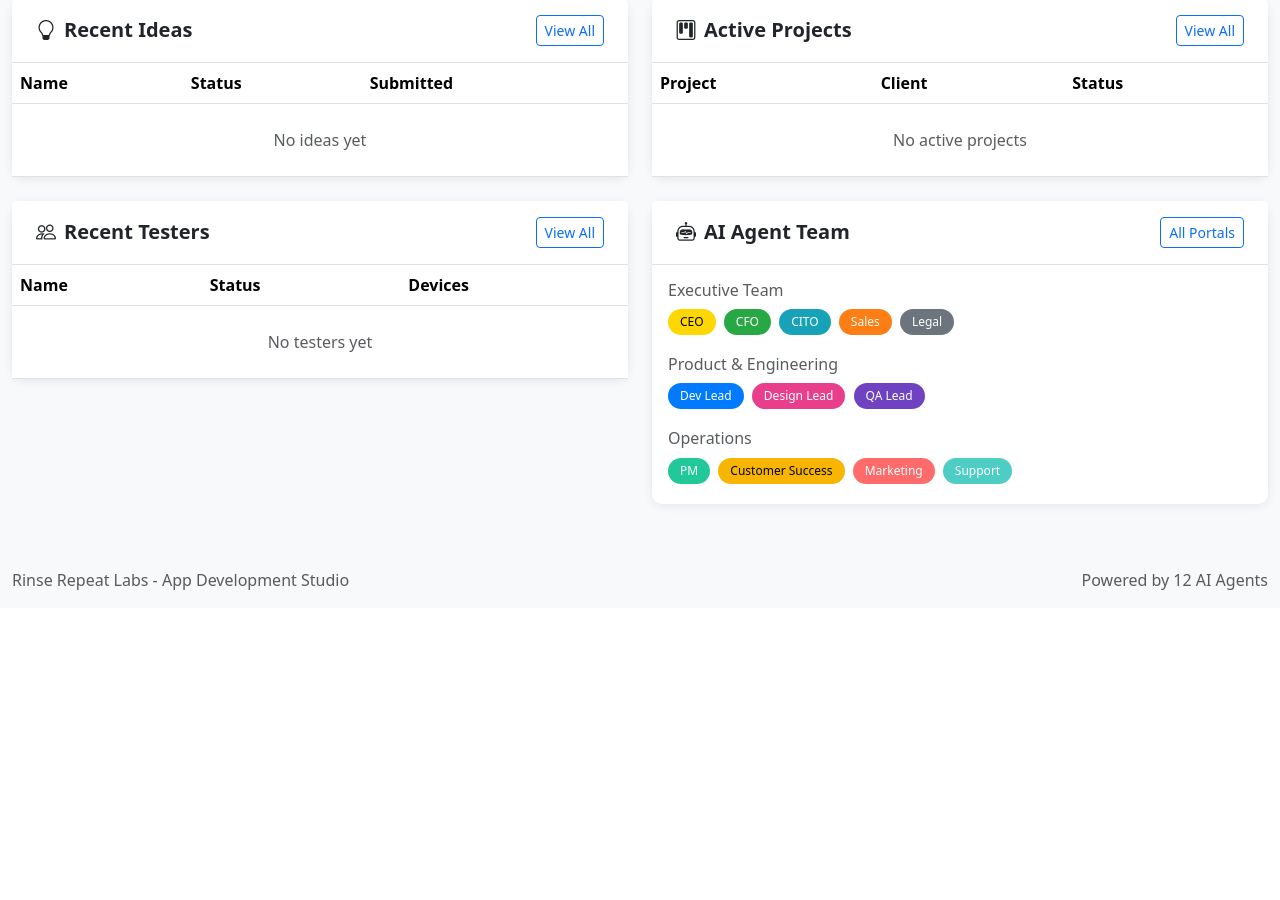
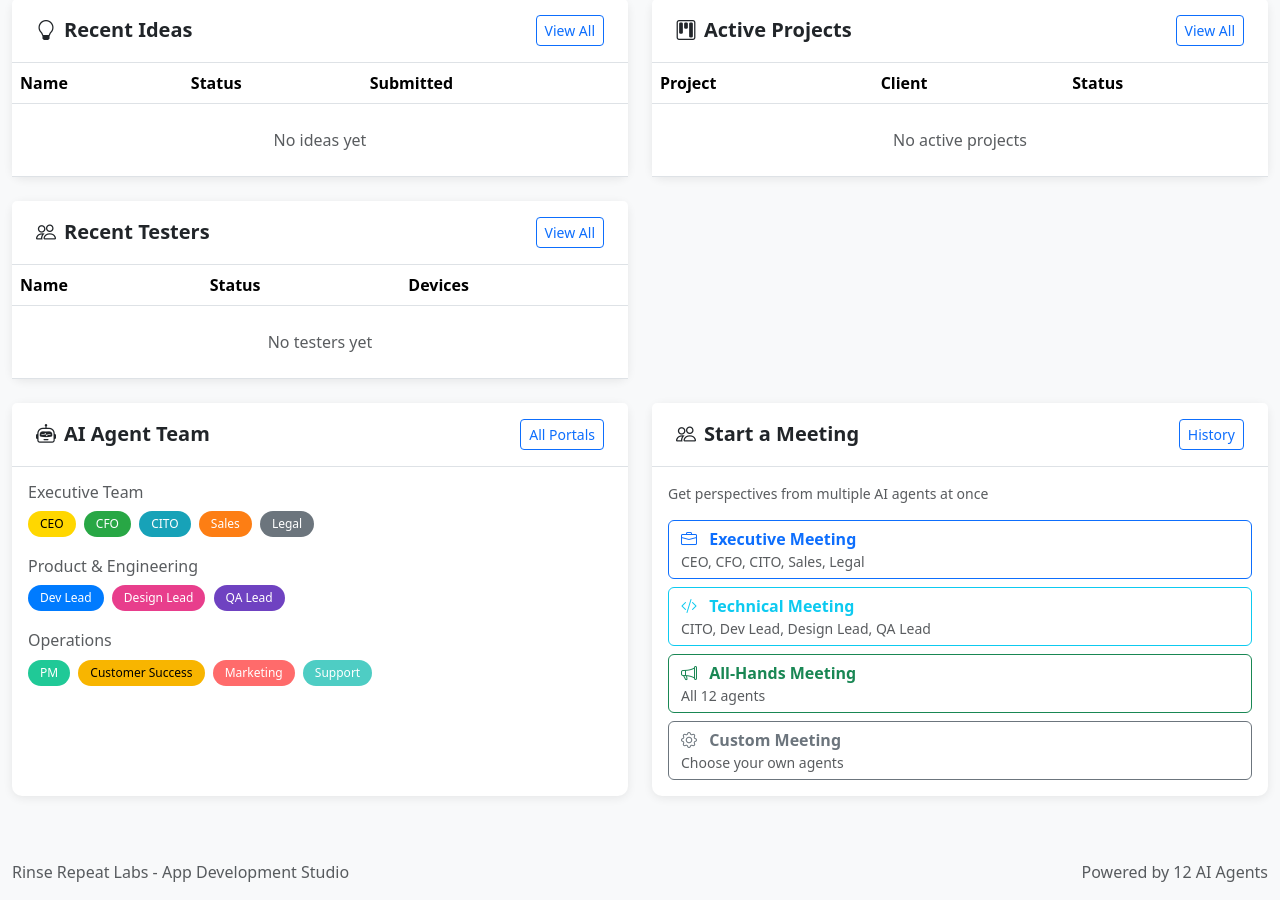
Before and after one commit to imcmurray/RRL, a Flask app: page / in a window 1280 px wide. Shown: the part 510-1410 px from the top of the page. Before the commit the page ends 1100 px from the top, so only its background shows below. Run offline with Flask 3, Linux system fonts and the light colour scheme; some libraries are stand-ins or nearby versions.

Commit message:
Add Start a Meeting section to dashboard
- Split bottom row: Agent Team on left, Start a Meeting on right
- Quick access buttons for Executive, Technical, All-Hands, and Custom meetings
- Links directly to group meeting creation with presets

```diff
--- a/webapp/templates/dashboard.html
+++ b/webapp/templates/dashboard.html
@@ -232,17 +232,18 @@
             </div>
         </div>
     </div>
+</div>
 
+<div class="row">
     <!-- Agent Team -->
     <div class="col-lg-6 mb-4">
-        <div class="card content-card">
+        <div class="card content-card h-100">
             <div class="card-header d-flex justify-content-between align-items-center">
                 <h5><i class="bi bi-robot me-2"></i>AI Agent Team</h5>
                 <a href="{{ url_for('agents_list') }}" class="btn btn-sm btn-outline-primary">All Portals</a>
             </div>
             <div class="card-body">
-                <div class="row">
-                    <div class="col-12 mb-3">
+                <div class="mb-3">
                     <h6 class="text-muted mb-2">Executive Team</h6>
                     <a href="{{ url_for('agent_portal', agent_id='ceo') }}" class="agent-badge agent-ceo me-1 mb-1 text-decoration-none">CEO</a>
                     <a href="{{ url_for('agent_portal', agent_id='cfo') }}" class="agent-badge agent-cfo me-1 mb-1 text-decoration-none">CFO</a>
@@ -250,13 +251,13 @@
                     <a href="{{ url_for('agent_portal', agent_id='sales') }}" class="agent-badge agent-sales me-1 mb-1 text-decoration-none">Sales</a>
                     <a href="{{ url_for('agent_portal', agent_id='legal') }}" class="agent-badge agent-legal me-1 mb-1 text-decoration-none">Legal</a>
                 </div>
-                    <div class="col-12 mb-3">
+                <div class="mb-3">
                     <h6 class="text-muted mb-2">Product & Engineering</h6>
                     <a href="{{ url_for('agent_portal', agent_id='dev_lead') }}" class="agent-badge agent-dev_lead me-1 mb-1 text-decoration-none">Dev Lead</a>
                     <a href="{{ url_for('agent_portal', agent_id='design_lead') }}" class="agent-badge agent-design_lead me-1 mb-1 text-decoration-none">Design Lead</a>
                     <a href="{{ url_for('agent_portal', agent_id='qa_lead') }}" class="agent-badge agent-qa_lead me-1 mb-1 text-decoration-none">QA Lead</a>
                 </div>
-                    <div class="col-12">
+                <div>
                     <h6 class="text-muted mb-2">Operations</h6>
                     <a href="{{ url_for('agent_portal', agent_id='pm') }}" class="agent-badge agent-pm me-1 mb-1 text-decoration-none">PM</a>
                     <a href="{{ url_for('agent_portal', agent_id='customer_success') }}" class="agent-badge agent-customer_success me-1 mb-1 text-decoration-none">Customer Success</a>
@@ -266,6 +267,41 @@
             </div>
         </div>
     </div>
+
+    <!-- Start a Meeting -->
+    <div class="col-lg-6 mb-4">
+        <div class="card content-card h-100">
+            <div class="card-header d-flex justify-content-between align-items-center">
+                <h5><i class="bi bi-people me-2"></i>Start a Meeting</h5>
+                <a href="{{ url_for('group_meetings_list') }}" class="btn btn-sm btn-outline-primary">History</a>
+            </div>
+            <div class="card-body">
+                <p class="text-muted small mb-3">Get perspectives from multiple AI agents at once</p>
+
+                <div class="d-grid gap-2">
+                    <a href="{{ url_for('group_meeting_new', preset='exec') }}" class="btn btn-outline-primary text-start">
+                        <i class="bi bi-briefcase me-2"></i>
+                        <strong>Executive Meeting</strong>
+                        <small class="d-block text-muted">CEO, CFO, CITO, Sales, Legal</small>
+                    </a>
+                    <a href="{{ url_for('group_meeting_new', preset='tech') }}" class="btn btn-outline-info text-start">
+                        <i class="bi bi-code-slash me-2"></i>
+                        <strong>Technical Meeting</strong>
+                        <small class="d-block text-muted">CITO, Dev Lead, Design Lead, QA Lead</small>
+                    </a>
+                    <a href="{{ url_for('group_meeting_new', preset='all_hands') }}" class="btn btn-outline-success text-start">
+                        <i class="bi bi-megaphone me-2"></i>
+                        <strong>All-Hands Meeting</strong>
+                        <small class="d-block text-muted">All 12 agents</small>
+                    </a>
+                    <a href="{{ url_for('group_meeting_new') }}" class="btn btn-outline-secondary text-start">
+                        <i class="bi bi-gear me-2"></i>
+                        <strong>Custom Meeting</strong>
+                        <small class="d-block text-muted">Choose your own agents</small>
+                    </a>
+                </div>
+            </div>
+        </div>
     </div>
 </div>
 {% endblock %}
```
Lines whose indentation alone changed are shown as unchanged.
